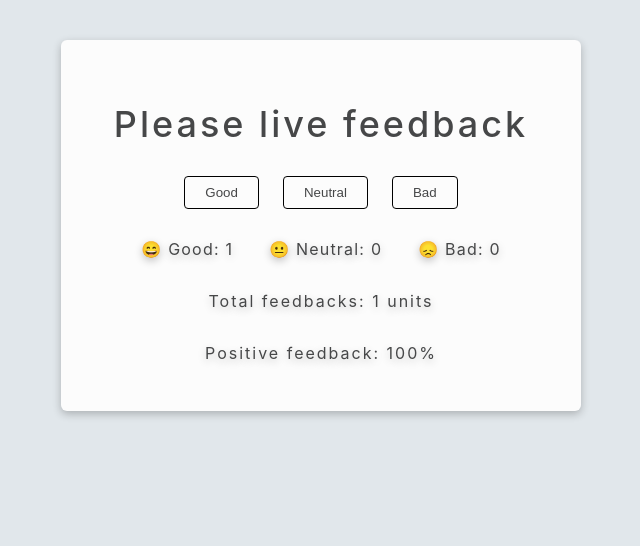
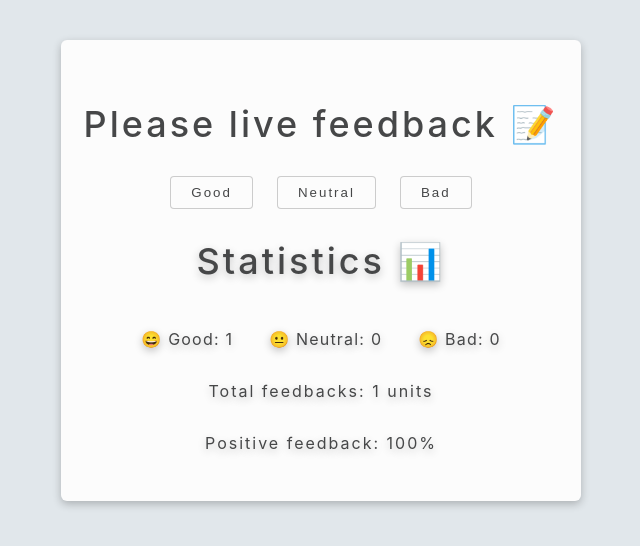
Before and after one commit to Fatiuk/goit-react-hw-02-feedback, a React (Create React App) app: page / in a window 1280 px wide. Both pictures are taken after a click on the button "Good". Shown: the top 546 px of the page, without its empty margins (319-959 px from the left). Built offline with nearby package versions, Linux system fonts and the light colour scheme.

Commit message:
Fix Styles

```diff
--- a/src/components/App.jsx
+++ b/src/components/App.jsx
@@ -5,7 +5,7 @@ import Feedback from './Feedback/Feedback';
 
 const App = () => {
   return (
-    <Section title="Please live feedback">
+    <Section title="Please live feedback 📝">
       <Feedback></Feedback>
     </Section>
   );
--- a/src/components/Feedback/Feedback.jsx
+++ b/src/components/Feedback/Feedback.jsx
@@ -42,6 +42,7 @@ export default class Feedback extends Component {
         ></Options>
         {totalFeedbacks !== 0 ? (
           <Statistics
+            title="Statistics 📊"
             good={good}
             neutral={neutral}
             bad={bad}
--- a/src/components/Feedback/Options/Options.styled.jsx
+++ b/src/components/Feedback/Options/Options.styled.jsx
@@ -10,15 +10,25 @@ export const FeedbackBtn = styled.button`
   cursor: pointer;
   padding: 8px 20px;
   text-transform: capitalize;
-
+  letter-spacing: 2px;
   color: #464748;
   background-color: #fcfcfc;
-  border: 0.1px solid black;
+  border: 0.1px solid #3131313c;
   border-radius: 4px;
   transition: all 300ms;
   &:hover {
     color: #222222;
     background-color: #e7e7e7;
+    border-color: transparent;
     box-shadow: rgba(0, 0, 0, 0.24) 0px 3px 8px;
   }
+  &:nth-child(1):hover {
+    background-color: #289f4e7f;
+  }
+  &:nth-child(2):hover {
+    background-color: #dbc83ca2;
+  }
+  &:nth-child(3):hover {
+    background-color: #db3c3ca1;
+  }
 `;
--- a/src/components/Feedback/Statistics/Statistics.jsx
+++ b/src/components/Feedback/Statistics/Statistics.jsx
@@ -1,7 +1,12 @@
 import React from 'react';
-import { StatisticsWrap, StatisticsList } from './Statistics.styled';
+import {
+  StatisticsWrap,
+  StatisticsTitle,
+  StatisticsList,
+} from './Statistics.styled';
 
 const Statistics = ({
+  title,
   good,
   neutral,
   bad,
@@ -10,6 +15,7 @@ const Statistics = ({
 }) => {
   return (
     <StatisticsWrap>
+      <StatisticsTitle>{title}</StatisticsTitle>
       <StatisticsList>
         <li>😄 Good: {good}</li>
         <li>😐 Neutral: {neutral}</li>
--- a/src/components/Feedback/Statistics/Statistics.styled.jsx
+++ b/src/components/Feedback/Statistics/Statistics.styled.jsx
@@ -9,11 +9,17 @@ export const StatisticsWrap = styled.div`
   text-shadow: rgba(0, 0, 0, 0.24) 0px 3px 8px;
 `;
 
+export const StatisticsTitle = styled.h2`
+  font-size: 36px;
+  font-weight: 500;
+  letter-spacing: 3px;
+  text-align: center;
+`;
+
 export const StatisticsList = styled.ul`
   display: flex;
   justify-content: center;
   gap: 36px;
-  margin-top: 30px;
   padding: 0;
   letter-spacing: 1.2px;
   list-style: none;
```
